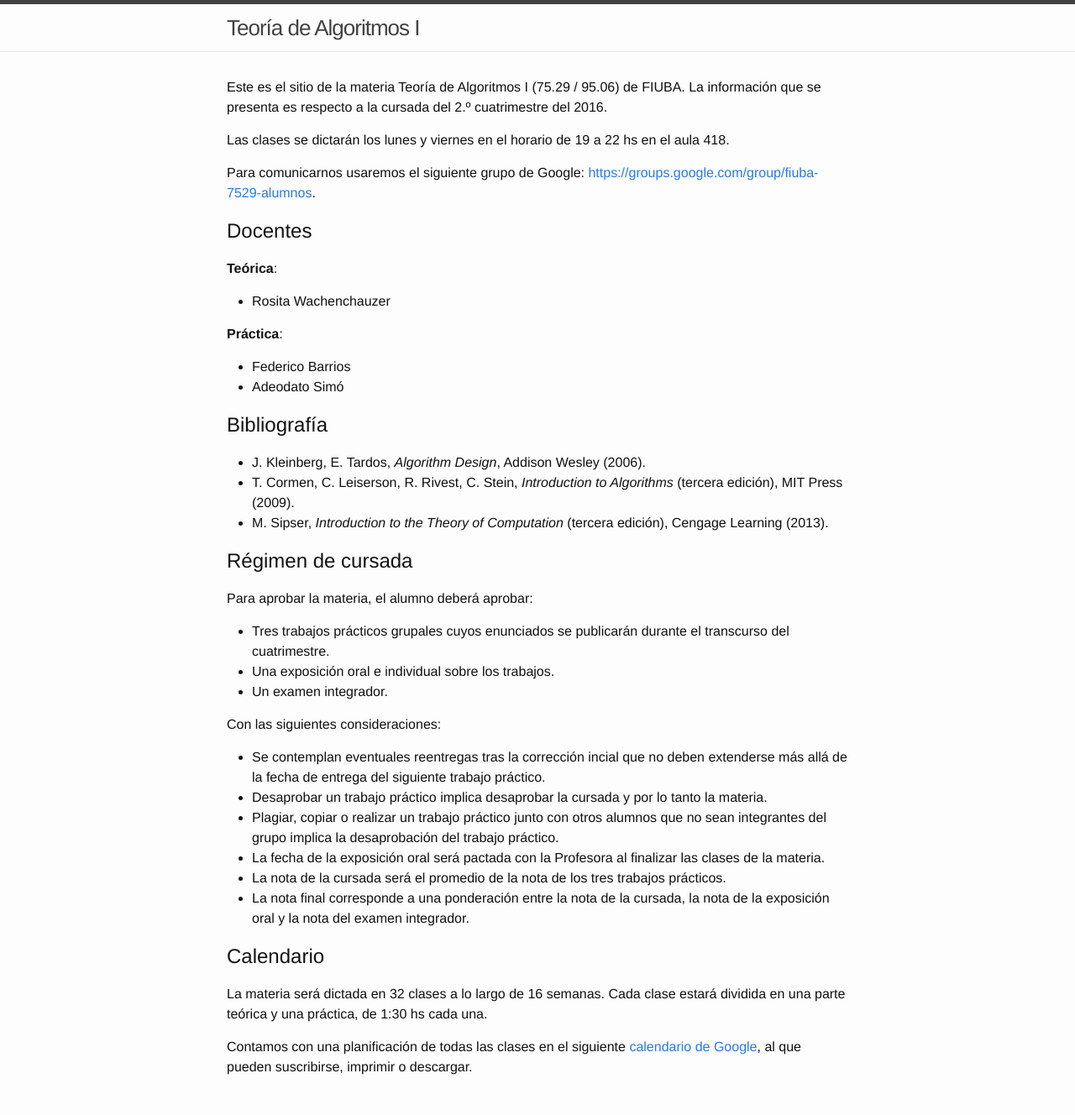
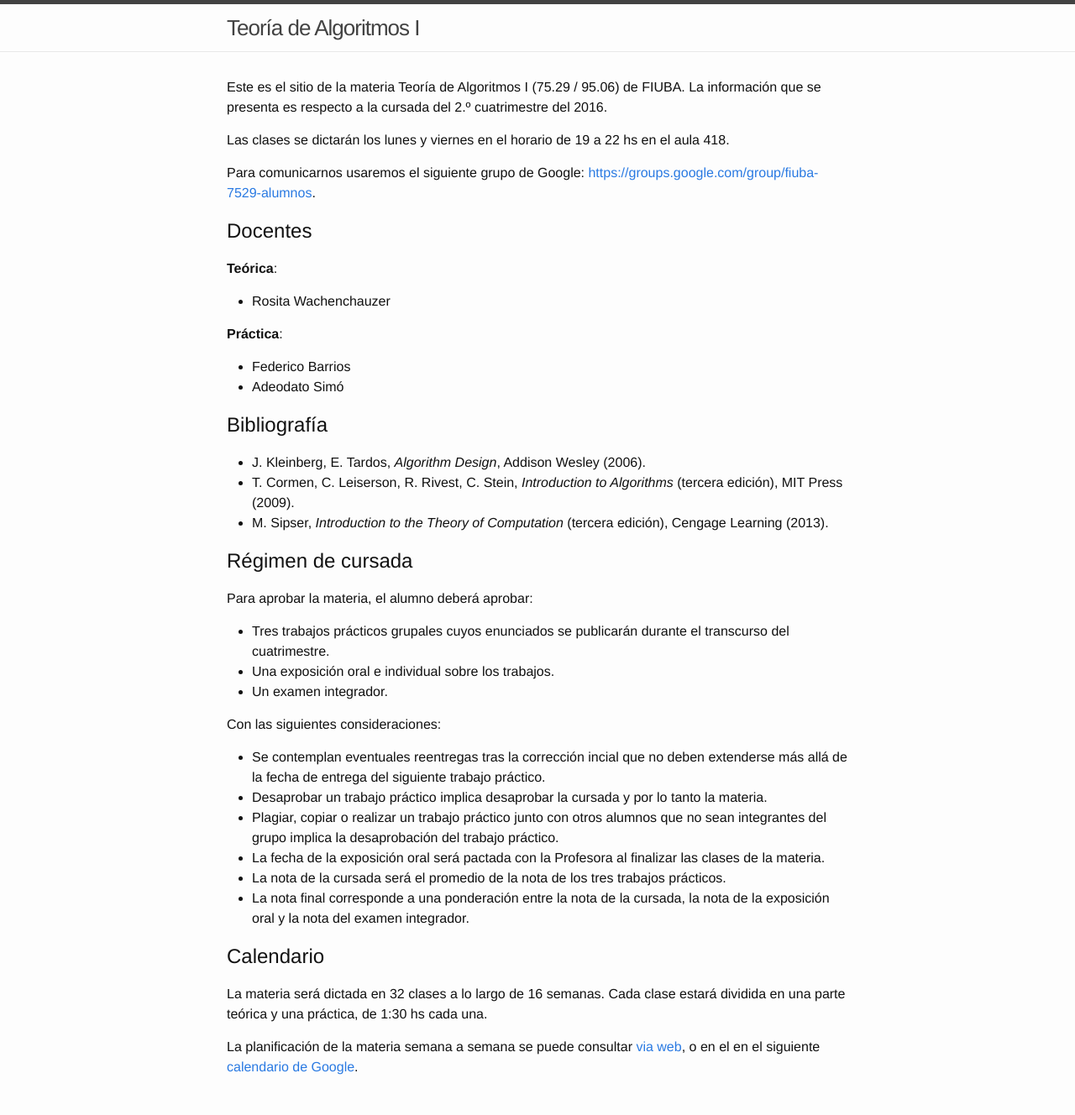
Before and after one commit to algoritmos-rw/tda, a Jekyll site: the page built from docs/index.md, in a window 1280 px wide. Shown: the whole page at 84% size. Built offline with Jekyll 4.4.1, drawn with Linux system fonts in a browser that asks for light colours.

Commit message:
Añadir vista web de la planificación (via Google Sheets).

```diff
--- a/docs/index.md
+++ b/docs/index.md
@@ -49,4 +49,5 @@ Con las siguientes consideraciones:
 
 La materia será dictada en 32 clases a lo largo de 16 semanas. Cada clase estará dividida en una parte teórica y una práctica, de 1:30 hs cada una.
 
-Contamos con una planificación de todas las clases en el siguiente [calendario de Google](https://calendar.google.com/calendar/embed?src=1i5cqfns2a41t1rdhgvll51j70%40group.calendar.google.com&ctz=America/Argentina/Buenos_Aires), al que pueden suscribirse, imprimir o descargar.
+La planificación de la materia semana a semana se puede consultar [via web](https://docs.google.com/spreadsheets/d/1nc5HHDnoOajfBULtGMPeN-SKyJxc0CavmEHjinYXXns/pubhtml?gid=1350582962&single=true),
+o en el en el siguiente [calendario de Google](https://calendar.google.com/calendar/embed?src=1i5cqfns2a41t1rdhgvll51j70%40group.calendar.google.com&ctz=America/Argentina/Buenos_Aires).
```
